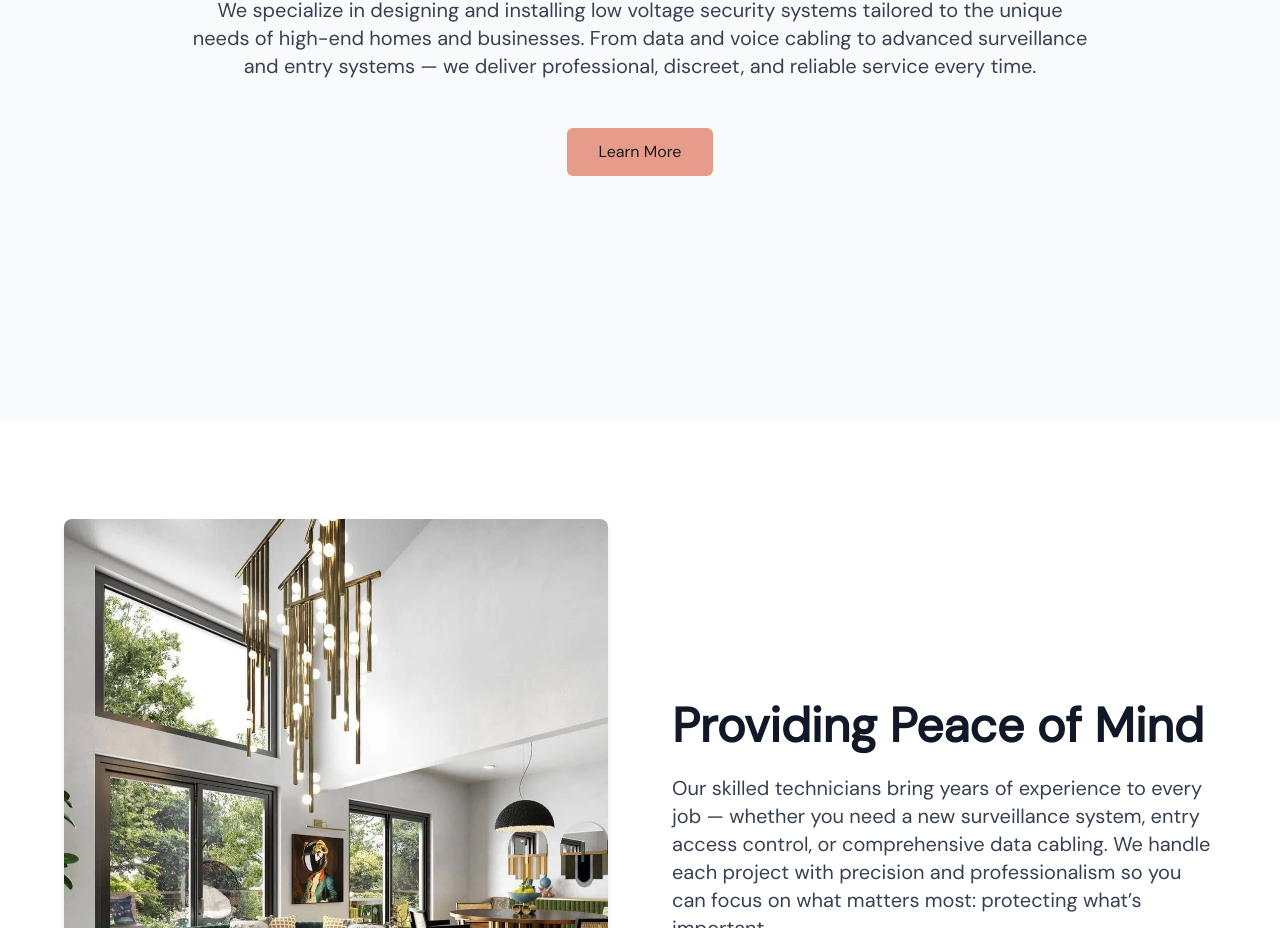
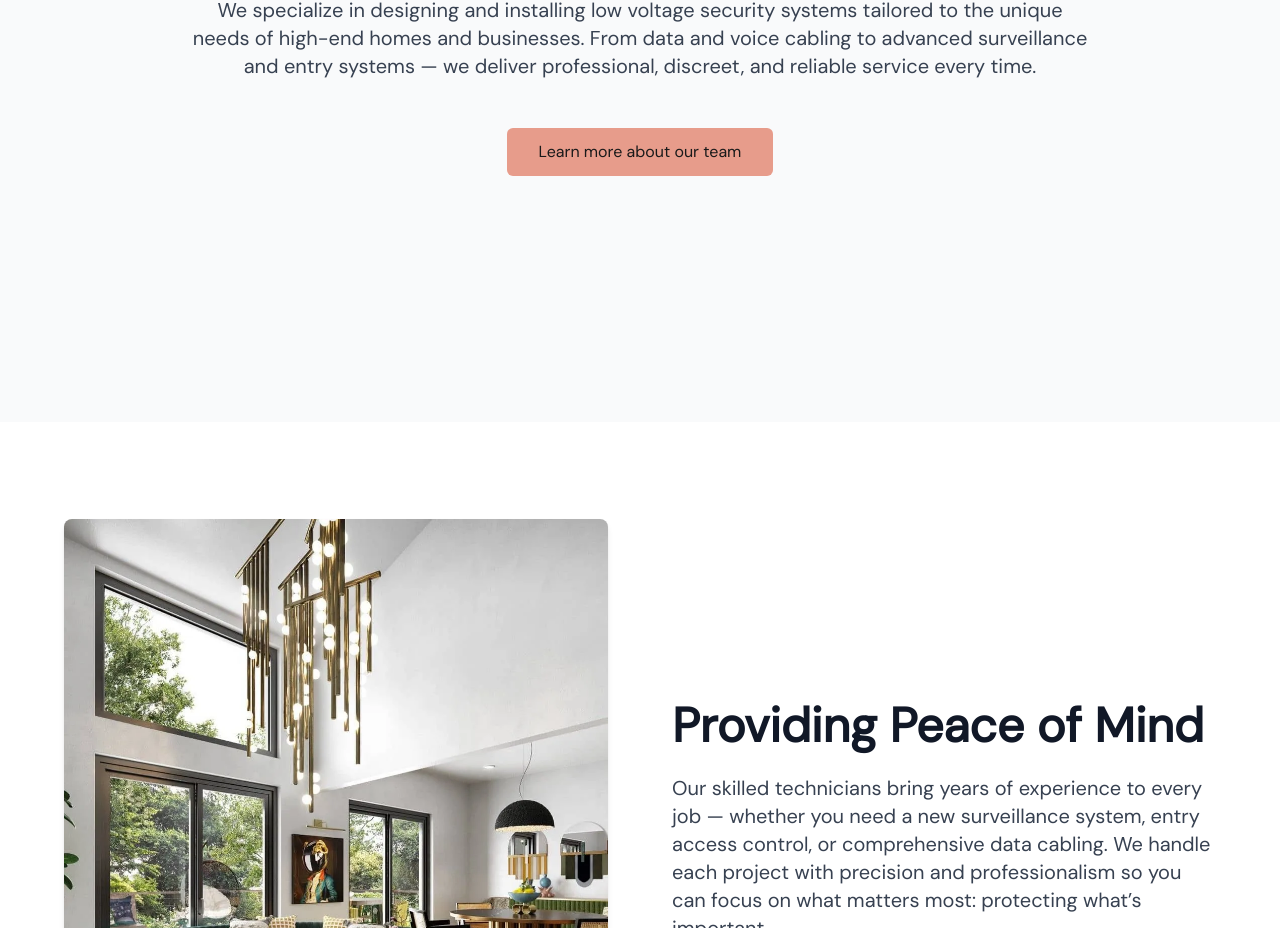
Before and after one commit to rcerney1/cal_comp_compliance_ss, a React (Vite) app in the folder client/: page / in a window 1280 px wide. Shown: the part 1178-2106 px from the top of the page. Built offline with nearby package versions, Linux system fonts and the light colour scheme.

Commit message:
descriptive text

```diff
--- a/client/src/components/Home.jsx
+++ b/client/src/components/Home.jsx
@@ -68,7 +68,7 @@ function Home() {
                     </p>
                     <Link to="/about">
                         <button className="bg-[#e79c8b] hover:bg-[#d98978] text-[#1a1a1a] font-medium px-8 py-3 rounded-md transition">
-                            Learn More
+                            Learn more about our team
                         </button>
                     </Link>
                 </section>
```
